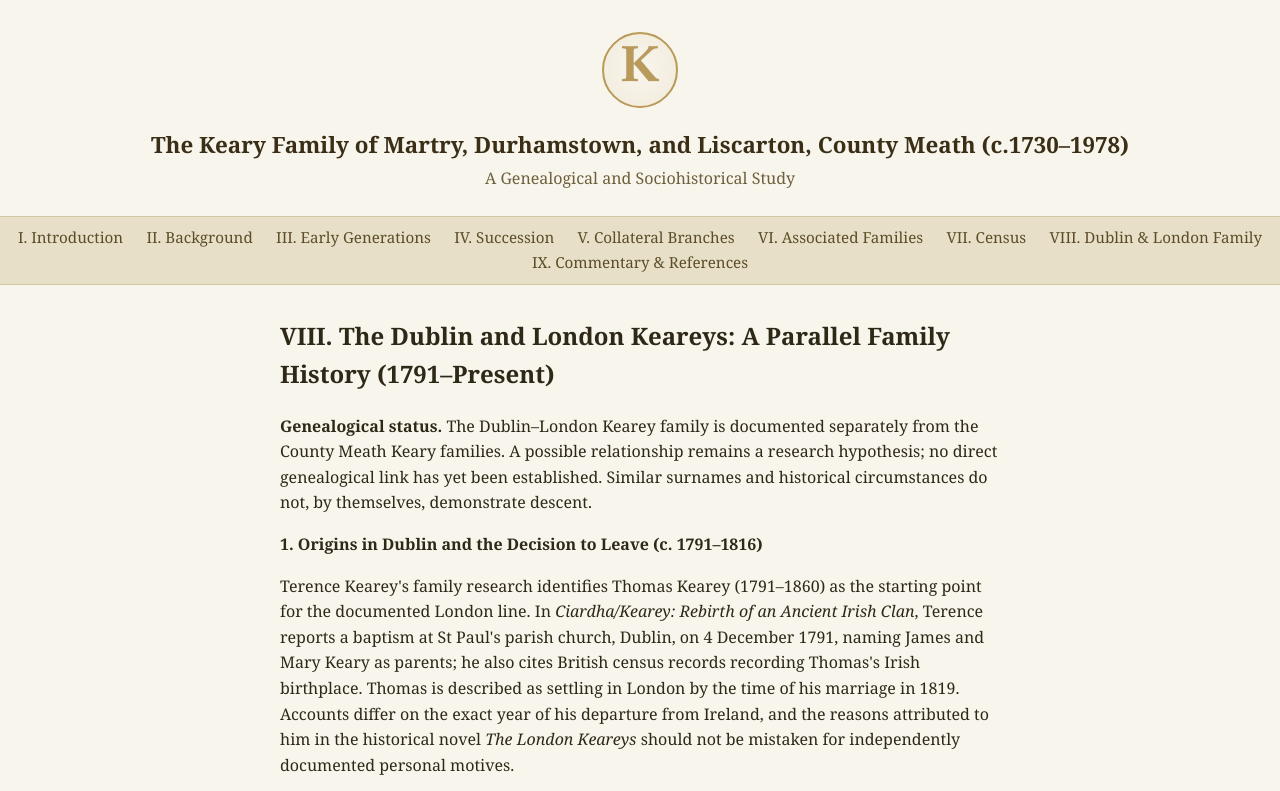
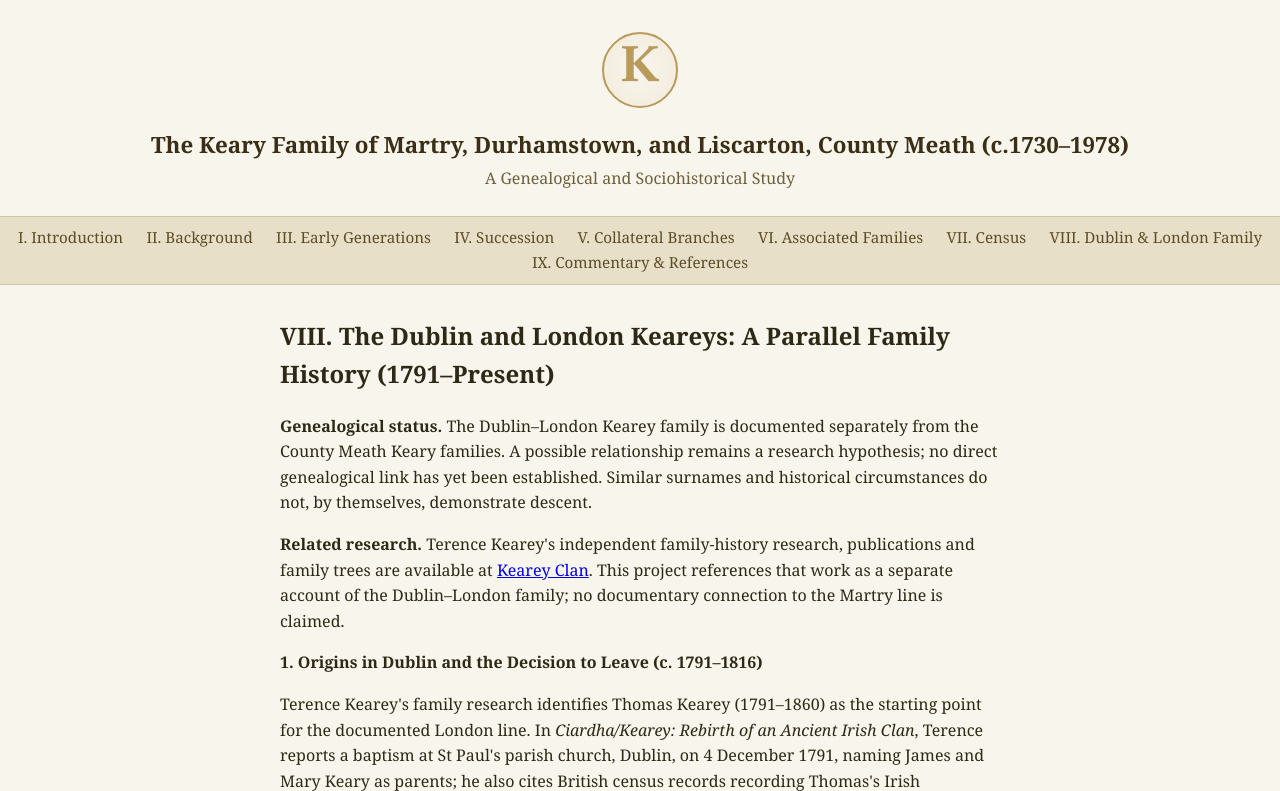
Before and after one commit to kearey-archives/kearey-family-history, a plain HTML site: page london.html in a window 1280 px wide. Shown: the top 791 px of the page. Drawn offline with Linux system fonts and the light colour scheme.

Commit message:
Link to Terence Kearey's Kearey Clan research

```diff
--- a/london.html
+++ b/london.html
@@ -37,6 +37,7 @@
 
 <p><strong>Genealogical status.</strong> The Dublin–London Kearey family is documented separately from the County Meath Keary families. A possible relationship remains a research hypothesis; no direct genealogical link has yet been established. Similar surnames and historical circumstances do not, by themselves, demonstrate descent.</p>
 
+<p><strong>Related research.</strong> Terence Kearey's independent family-history research, publications and family trees are available at <a href="https://www.keareyclan.org/" target="_blank" rel="noopener noreferrer">Kearey Clan</a>. This project references that work as a separate account of the Dublin–London family; no documentary connection to the Martry line is claimed.</p>
 <p><strong>1. Origins in Dublin and the Decision to Leave (c. 1791–1816)</strong></p>
 
 <p>Terence Kearey's family research identifies Thomas Kearey (1791–1860) as the starting point for the documented London line. In <em>Ciardha/Kearey: Rebirth of an Ancient Irish Clan</em>, Terence reports a baptism at St Paul's parish church, Dublin, on 4 December 1791, naming James and Mary Keary as parents; he also cites British census records recording Thomas's Irish birthplace. Thomas is described as settling in London by the time of his marriage in 1819. Accounts differ on the exact year of his departure from Ireland, and the reasons attributed to him in the historical novel <em>The London Keareys</em> should not be mistaken for independently documented personal motives.</p>
```
